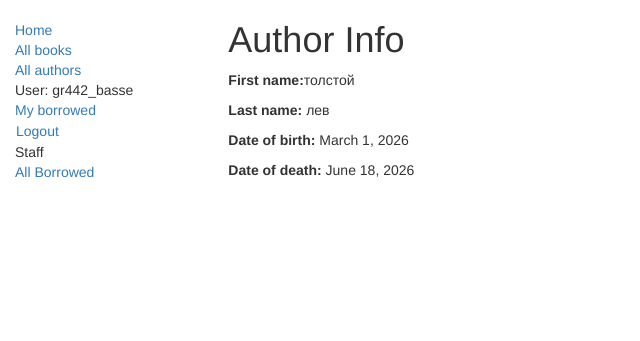
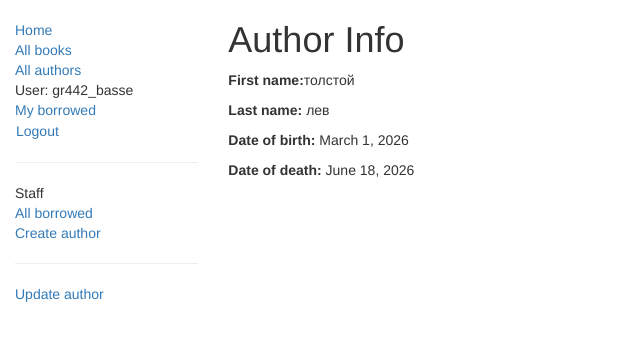
Before and after one commit to biryukova-varvara/practicalwork__1, a Django app: page /catalog/authors/3 in a window 1280 px wide. Shown: the top 341 px of the page, without its empty margins (0-640 px from the left). Run offline with Django 5.2, Linux system fonts and the light colour scheme; a user stored in the database is signed in; data comes from the database, SQL or seed files in the repository; both versions use the stored data as it was after the commit; some libraries are stand-ins or nearby versions.

Commit message:
create new author

```diff
--- a/locallibrary/catalog/templates/base_generic.html
+++ b/locallibrary/catalog/templates/base_generic.html
@@ -35,9 +35,15 @@
               {% else %}
               <li><a href="{% url 'login' %}?next={{ request.path }}">Login</a></li>
               {% endif %}
-                {% if perms.catalog.can_mark_returned %}
+                {% if user.is_staff %}
+                <hr>
+                <ul class="sidebar-nav">
                 <li>Staff</li>
-                    <li><a href="{% url 'all-borrowed' %}">All Borrowed</a></li>
+                    <li><a href="{% url 'all-borrowed' %}">All borrowed</a></li>
+                {% if perms.catalog.add_author %}
+                    <li><a href="{% url 'author-create' %}">Create author</a></li>
+                {% endif %}
+                </ul>
                 {% endif %}
             </ul>
           {% endblock %}
--- a/locallibrary/catalog/templates/catalog/author_detail.html
+++ b/locallibrary/catalog/templates/catalog/author_detail.html
@@ -9,3 +9,20 @@
   <p><strong>Date of death:</strong> {{ author.date_of_death }}</p>
 
 {% endblock %}
+
+{% block sidebar %}
+  {{ block.super }}
+
+  {% if perms.catalog.change_author or perms.catalog.delete_author %}
+  <hr>
+  <ul class="sidebar-nav">
+    {% if perms.catalog.change_author %}
+      <li><a href="{% url 'author-update' author.id %}">Update author</a></li>
+    {% endif %}
+    {% if not author.book_set.all and perms.catalog.delete_author %}
+      <li><a href="{% url 'author-delete' author.id %}">Delete author</a></li>
+    {% endif %}
+    </ul>
+  {% endif %}
+
+{% endblock %}
--- a/locallibrary/catalog/urls.py
+++ b/locallibrary/catalog/urls.py
@@ -21,3 +21,9 @@ urlpatterns += [
 urlpatterns += [
     path('borrowed/', views.LoanedBooksAllListView.as_view(), name='all-borrowed'),
 ]
+
+urlpatterns += [
+    path('author/create/', views.AuthorCreate.as_view(), name='author-create'),
+    path('author/<int:pk>/update/', views.AuthorUpdate.as_view(), name='author-update'),
+    path('author/<int:pk>/delete/', views.AuthorDelete.as_view(), name='author-delete'),
+]
--- a/locallibrary/catalog/views.py
+++ b/locallibrary/catalog/views.py
@@ -104,3 +104,35 @@ class LoanedBooksAllListView(LoginRequiredMixin, PermissionRequiredMixin, generi
 
     def get_queryset(self):
         return BookInstance.objects.filter(status__exact='o').order_by('due_back')
+
+from django.views.generic.edit import CreateView, UpdateView, DeleteView
+from django.urls import reverse_lazy
+from django.db.models import RestrictedError
+from django.contrib.auth.mixins import PermissionRequiredMixin
+from .models import Author
+
+class AuthorCreate(PermissionRequiredMixin, CreateView):
+    model = Author
+    fields = ['first_name', 'last_name', 'date_of_birth', 'date_of_death']
+    initial = {'date_of_death': datetime.date(2023, 11, 11)}
+    permission_required = 'catalog.add_author'
+
+class AuthorUpdate(PermissionRequiredMixin, UpdateView):
+    model = Author
+    # Not recommended (potential security issue if more fields added)
+    fields = '__all__'
+    permission_required = 'catalog.change_author'
+
+class AuthorDelete(PermissionRequiredMixin, DeleteView):
+    model = Author
+    success_url = reverse_lazy('authors')
+    permission_required = 'catalog.delete_author'
+
+    def form_valid(self, form):
+        try:
+            self.object.delete()
+            return HttpResponseRedirect(self.success_url)
+        except RestrictedError:
+            return HttpResponseRedirect(
+                reverse("author-delete", kwargs={"pk": self.object.pk})
+            )
```
Also changed, not shown: locallibrary/catalog/forms.py (+25 -0 lines), locallibrary/catalog/templates/catalog/author_confirm_delete.html (added, +25 -0 lines), locallibrary/catalog/templates/catalog/author_form.html (added, +9 -0 lines), locallibrary/db.sqlite3.
